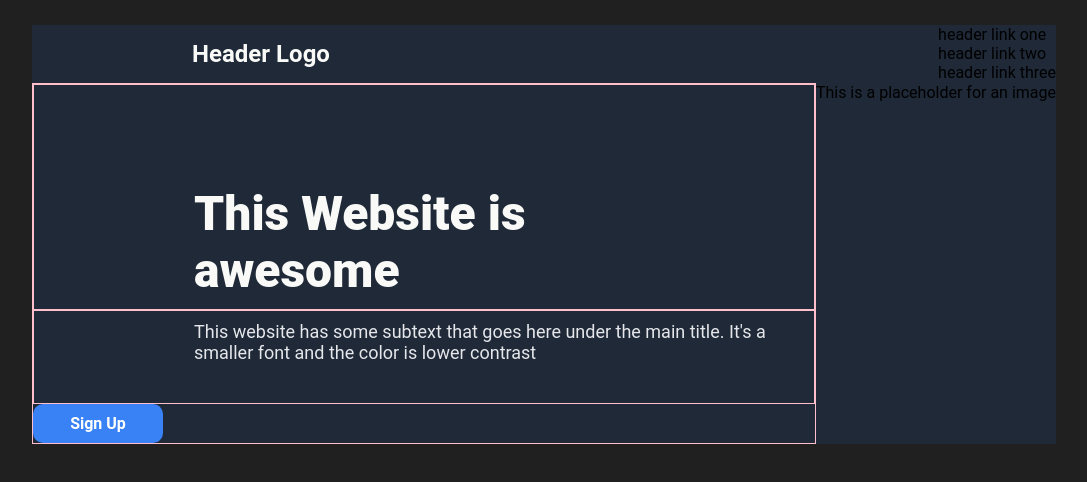
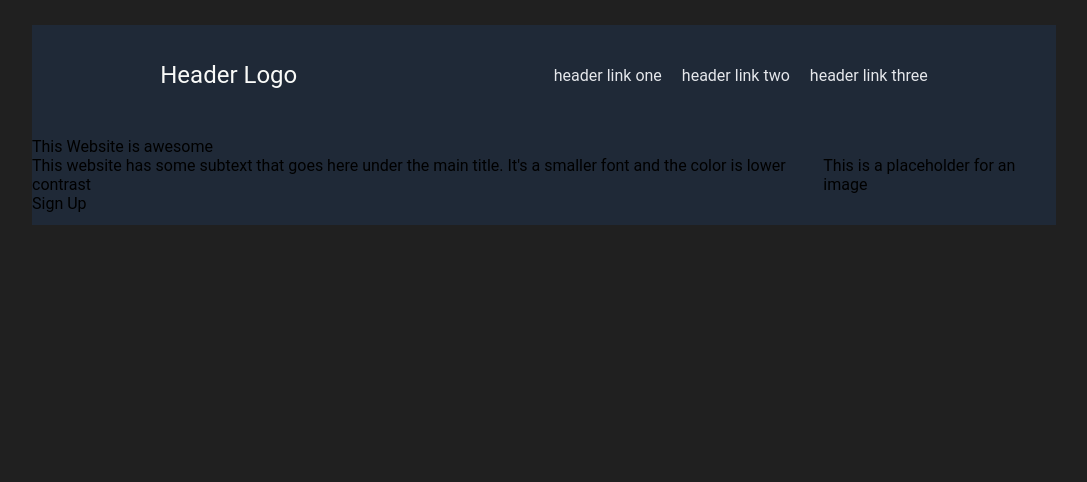
Before and after one commit to throughtheoutdoor/landing-page, a plain HTML site: page index.html in a window 1280 px wide. Shown: the whole page, without its empty margins (96-1183 px from the left). Drawn offline with Linux system fonts and the light colour scheme.

Commit message:
Reduced amount of CSS code

```diff
--- a/styles.css
+++ b/styles.css
@@ -1,87 +1,37 @@
-*   {
+*{
     margin: 0;
     padding: 0;
     box-sizing: border-box;
     /* border: 1px solid red; */
     font-family: Roboto;
+}
+
+body{
+    margin-top: 25px;
+    background-color: #202020;
+}
+
+.header, .hero{
+    display: flex;
+    width: 80%;
+    height: 100px;
+    background-color: #1F2937;
+    justify-content: space-around;
+    align-items: center;
+    margin: auto;
 
 }
 
-body{
-    width: 80%;
-    margin: auto;
-    margin-top: 25px;
-    background-color: #202020;
-
+.header-logo{
+    color: #F9FAF8;
+    font-size: 24px;
 }
 
-.header, .hero {
+.header-links{
     display: flex;
-    background-color: #1F2937;
-
-
-
+    gap: 20px;
 }
 
-.header-logo {
-    color: #F9FAF8;
-    font-size: 24px;
-    font-weight:bolder;
-    width: 50%;
-    padding: 15px 160px;
-    flex: 1;
+.header-links div{
+    color: #E5E7EB;
 }
-
-.links {
-    display: flex;
-    color: #E5E7EB;
-    font-size: 18px;
-    justify-content: center;
-    gap: 30px;
-    flex: 2;
-
-}
-.links div{
-    align-content: center;
-}
-
-/* Hero Section */
-
-.hero-text{
-    display: flex;
-    flex-direction: column;
-    border: 1px solid pink;
-    flex: 1;
-}
-.hero-main-text{
-    padding: 100px 160px 10px;
-    font-weight: 900;
-    font-size: 48px;
-    color: #F9FAF8;
-    border: 1px solid pink;
-
-}
-
-.hero-secondary-text{
-    padding: 10px 20px 40px 160px;
-    font-size: 18px;
-    color: #E5E7EB;
-    border: 1px solid pink;
-
-}
-
-
-
-
-
-
-.hero-button{
-    background-color: #3882F6;
-    padding: 10px;
-    width: 130px;
-    color: white;
-    font-weight: 700;
-    border-radius: 10px;
-    text-align: center;
-
-}
```
